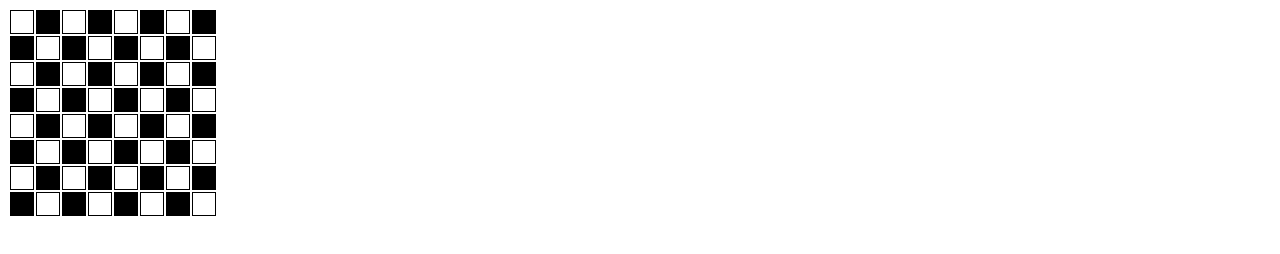
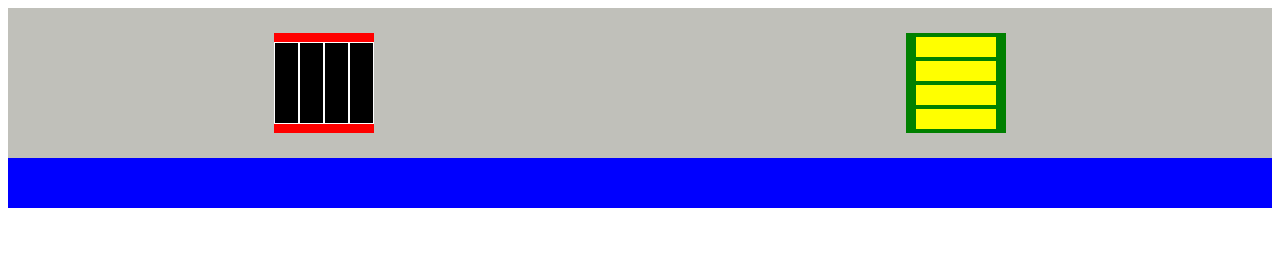
Before and after one commit to mhasilau/wb9, a plain HTML site: page index.html in a window 1280 px wide. Drawn offline with Linux system fonts and the light colour scheme.

Commit message:
lesson 6. divs

```diff
--- a/index.html
+++ b/index.html
@@ -8,168 +8,22 @@
     <link rel="stylesheet" href="style.css">
 </head>
 <body>
-    <!-- <form>
-        <label for="text">Простой текст</label>
-        <input type="text" name="text"><br>
-
-        <input type="button" value="Кнопка"><br>
-        <input type="checkbox" name="checkbox">
-        <label for="checkbox">Выбери меня</label><br>
-        <input type="file"><br>
-        <input type="hidden"><br>
-        <input type="image" src="./sprite1.png"><br>
-        <label for="password">Введите пароль</label>
-        <input type="password" name="password"><br>
-        <p>
-            <label for="radio1">radio1</label>
-            <input type="radio" name="radio" value="radio1" id="radio1"><br>
-            <label for="radio2">radio2</label>
-            <input type="radio" name="radio" value="radio2" id="radio2"><br>
-            <label for="radio3">radio3</label>
-            <input type="radio" name="radio" value="radio3" id="radio3"><br>
-        </p>
-        <input type="submit">
-        <input type="reset">
-        <br> -->
-<!-- html 5 -->
-        <!-- <input type="color"><br>
-        <input type="date">
-        <input type="datetime-local"><br>
-        <label for="email">email</label>
-        <input type="email" name="email"><br>
-        <input type="number"><br>
-        <input type="search"><br>
-        <input type="range" min="0" max="100" step="5"><br>
-        <input type="tel"><br>
-        <input type="time"><br>
-        <input type="month"><br>
-        <input type="week"><br>
-
-
-    </form> -->
-    <!-- <select>
-        <option value="default" selected disabled>Выберите число</option>
-        <option value="1">1</option>
-        <option value="2">2</option>
-        <option value="3">3</option>
-        <option value="4">4</option>
-        <option value="5">5</option>
-        <option value="6">6</option>
-        <option value="7">7</option>
-    </select>
-<br>
-    <a href="https://google.com" target="_blank">
-        <button>Кнопка</button>
-    </a> <br>
-    <textarea cols="30" rows="10"></textarea> -->
-
-    <!-- <table>
-        <tr>
-            <th>1st</th>
-            <th>2nd</th>
-            <th>3rd</th>
-        </tr>
-        <tr>
-            <td rowspan="2">1</td>
-            <td>2</td>
-            <td>3</td>
-        </tr>
-        <tr>
-            <td>5</td>
-            <td>6</td>
-        </tr>
-        <tr>
-            <td colspan="2">7</td>
-            <td>9</td>
-        </tr>
-    </table> -->
-
-    <table>
-        <tr class="even">
-            <td></td>
-            <td></td>
-            <td></td>
-            <td></td>
-            <td></td>
-            <td></td>
-            <td></td>
-            <td></td>
-        </tr>
-        <tr class="odd">
-            <td></td>
-            <td></td>
-            <td></td>
-            <td></td>
-            <td></td>
-            <td></td>
-            <td></td>
-            <td></td>
-        </tr>
-        <tr class="even">
-            <td></td>
-            <td></td>
-            <td></td>
-            <td></td>
-            <td></td>
-            <td></td>
-            <td></td>
-            <td></td>
-        </tr>
-        <tr class="odd">
-            <td></td>
-            <td></td>
-            <td></td>
-            <td></td>
-            <td></td>
-            <td></td>
-            <td></td>
-            <td></td>
-        </tr>
-        <tr class="even">
-            <td></td>
-            <td></td>
-            <td></td>
-            <td></td>
-            <td></td>
-            <td></td>
-            <td></td>
-            <td></td>
-        </tr>
-        <tr class="odd">
-            <td></td>
-            <td></td>
-            <td></td>
-            <td></td>
-            <td></td>
-            <td></td>
-            <td></td>
-            <td></td>
-        </tr>
-        <tr class="even">
-            <td></td>
-            <td></td>
-            <td></td>
-            <td></td>
-            <td></td>
-            <td></td>
-            <td></td>
-            <td></td>
-        </tr>
-        <tr class="odd">
-            <td></td>
-            <td></td>
-            <td></td>
-            <td></td>
-            <td></td>
-            <td></td>
-            <td></td>
-            <td></td>
-        </tr>
-
-    </table>
-
-
-
-
+    <div class="wrapper">
+        <div class="two">
+            <div class="red">
+                <div class="black"></div>
+                <div class="black"></div>
+                <div class="black"></div>
+                <div class="black"></div>
+            </div>
+            <div class="green">
+                <div class="yellow"></div>
+                <div class="yellow"></div>
+                <div class="yellow"></div>
+                <div class="yellow"></div>
+            </div>
+        </div>
+        <div class="footer"></div>
+    </div>
 </body>
 </html>
--- a/style.css
+++ b/style.css
@@ -1,17 +1,49 @@
-table {
-    margin: 0;
-    padding: 0;
+.wrapper {
+    background-color: rgb(192, 192, 186);
+    height: 200px;
 }
 
-td {
-    border: 1px solid black;
-    width: 20px;
-    height: 20px;
+.two {
+    height: 150px;
+    display: flex;
+    align-items: center;
+    justify-content: space-around;
 }
 
-.even > td:nth-child(even) {
+.footer {
+    height: 50px;
+    background-color: blue;
+}
+
+.red, .green {
+    height: 100px;
+    width: 100px;
+}
+
+.red {
+    background-color: red;
+    display: flex;
+    align-items: center;
+}
+
+.green {
+    background-color: green;
+    display: flex;
+    flex-direction: column;
+    align-items: center;
+    justify-content: center;
+}
+
+.black {
+    width: 25%;
+    height: 80%;
     background-color: black;
+    border: 1px solid white;
 }
-.odd > td:nth-child(odd) {
-    background-color: black;
+
+.yellow {
+    height: 20px;
+    background-color: yellow;
+    margin: 2px 0;
+    width: 80%;
 }
```
Also changed, not shown: sprite1.png (deleted).
